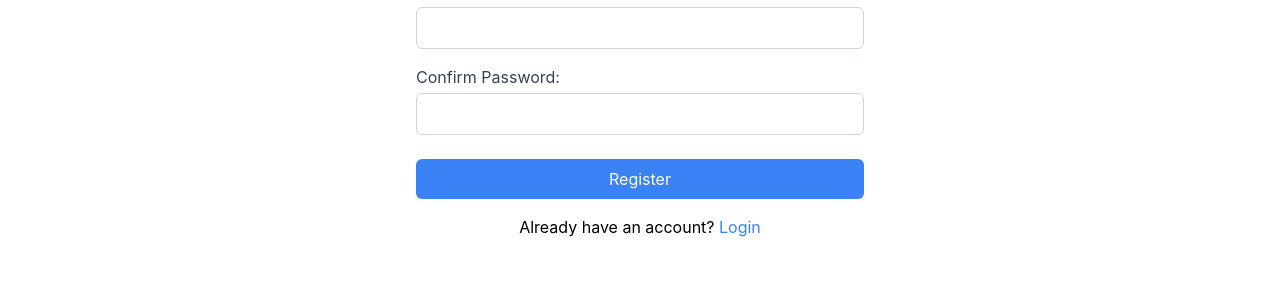
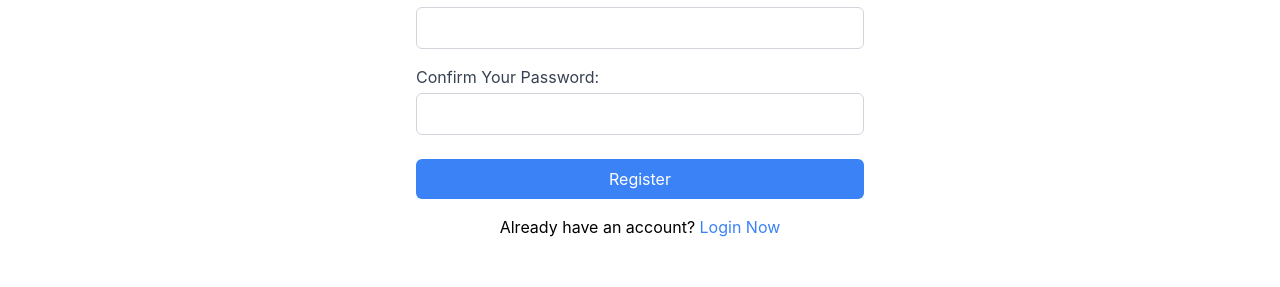
Before and after one commit to sudip22-p/demo-mern-webapp, a React (Create React App) app in the folder client/: page /register in a window 1280 px wide. Shown: the part 495-782 px from the top of the page. Built offline with nearby package versions, Linux system fonts and the light colour scheme.

Commit message:
minor changes

```diff
--- a/client/src/components/Register.js
+++ b/client/src/components/Register.js
@@ -79,14 +79,14 @@ function Register() {
         </div>
 
         <div className="mb-6">
-          <label htmlFor="confirmPassword" className="block text-gray-700">Confirm Password:</label>
+          <label htmlFor="confirmPassword" className="block text-gray-700">Confirm Your Password:</label>
           <input type="password" id="confirmPassword" name="confirmPassword" className="mt-1 px-4 py-2 border border-gray-300 rounded-md w-full" required value={form.confirmPassword} onChange={(e) => { setForm({ ...form, [e.target.name]: e.target.value }) }} />
         </div>
 
         <input type="submit" className="w-full py-2 px-4 bg-blue-500 text-white rounded-md hover:bg-blue-600 transition-colors cursor-pointer" value={"Register"} />
       </form>
 
-      <p className="mt-4">Already have an account? <Link to={"/login"}><span className="text-blue-500 hover:underline">Login</span></Link></p>
+      <p className="mt-4">Already have an account? <Link to={"/login"}><span className="text-blue-500 hover:underline">Login Now</span></Link></p>
     </div>
   )
 }
```
